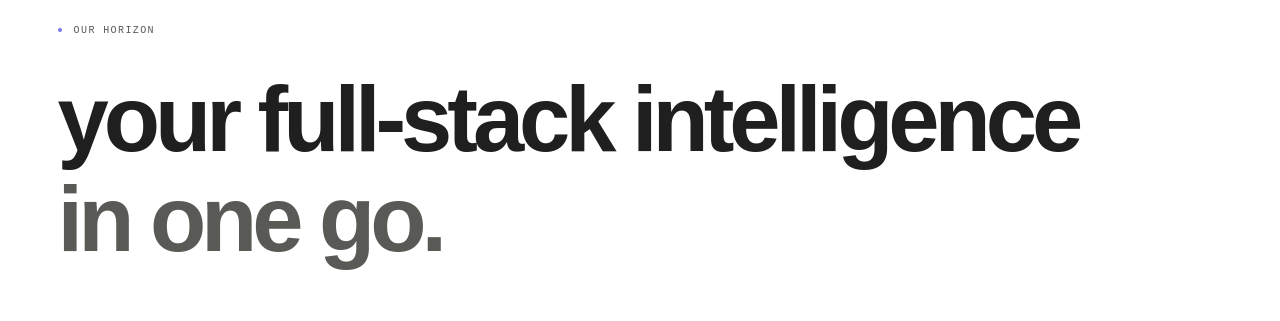
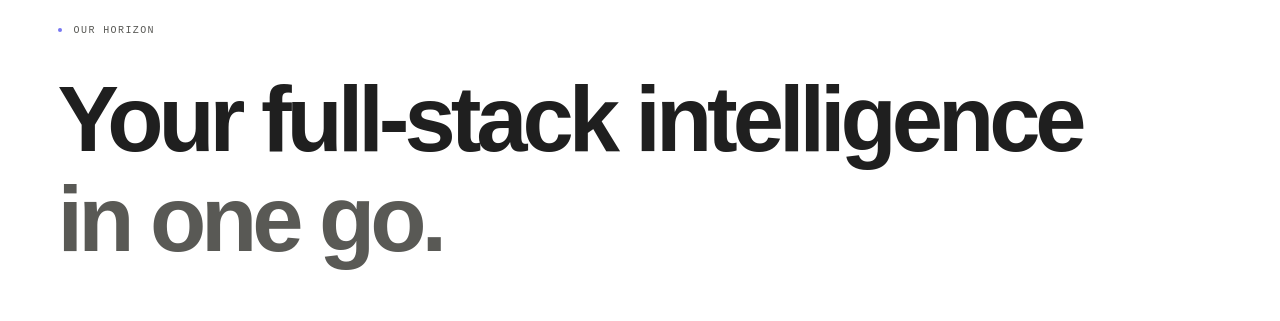
Before and after one commit to swcuna/soma00, a Next.js app in the folder soma00-vercel/: page / in a window 1280 px wide. Shown: the part 2293-2614 px from the top of the page. Built offline with nearby package versions, Linux system fonts and the light colour scheme; a web font is replaced by a local one.

Commit message:
Capitalize closing headline

```diff
--- a/soma00-vercel/app/page.tsx
+++ b/soma00-vercel/app/page.tsx
@@ -157,7 +157,7 @@ export default function Home() {
       </section>
       <section className="closing section-shell" id="vision">
         <p className="eyebrow"><span className="status-dot" /> Our horizon</p>
-        <h2>your full-stack intelligence<br /><span>in one go.</span></h2>
+        <h2>Your full-stack intelligence<br /><span>in one go.</span></h2>
         <div className="closing-bottom"><p>More capable hands.<br />More possibilities ahead.</p><a href={contact} className="contact-link">Build with SOMA <Arrow /></a></div>
       </section>
     </main>
```
